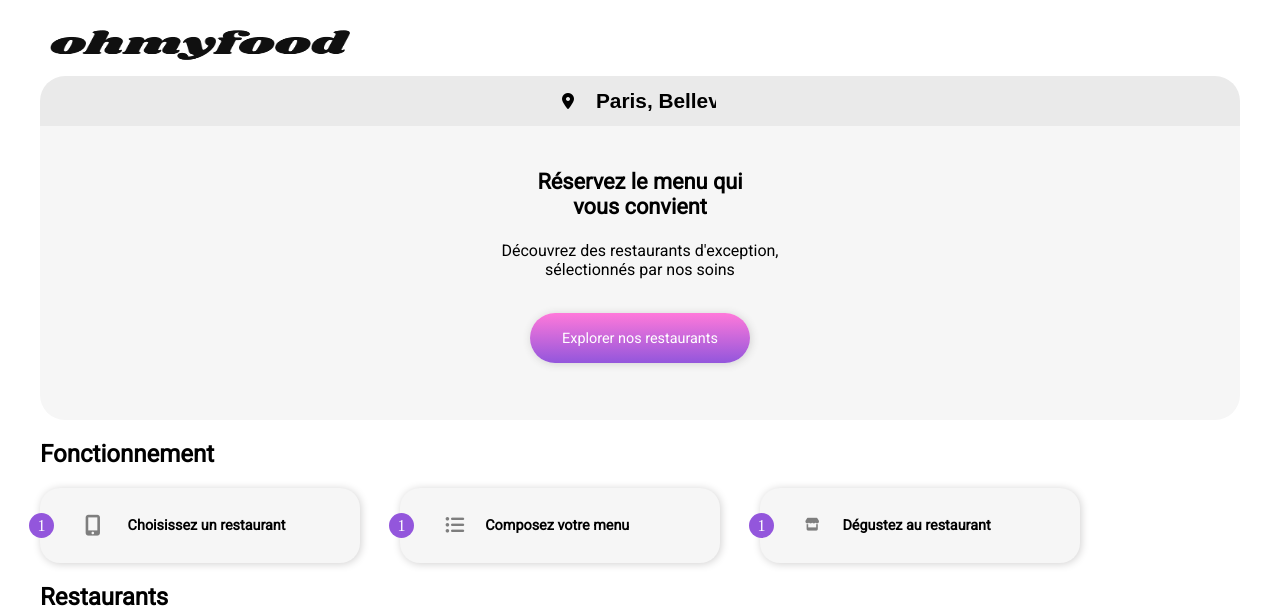
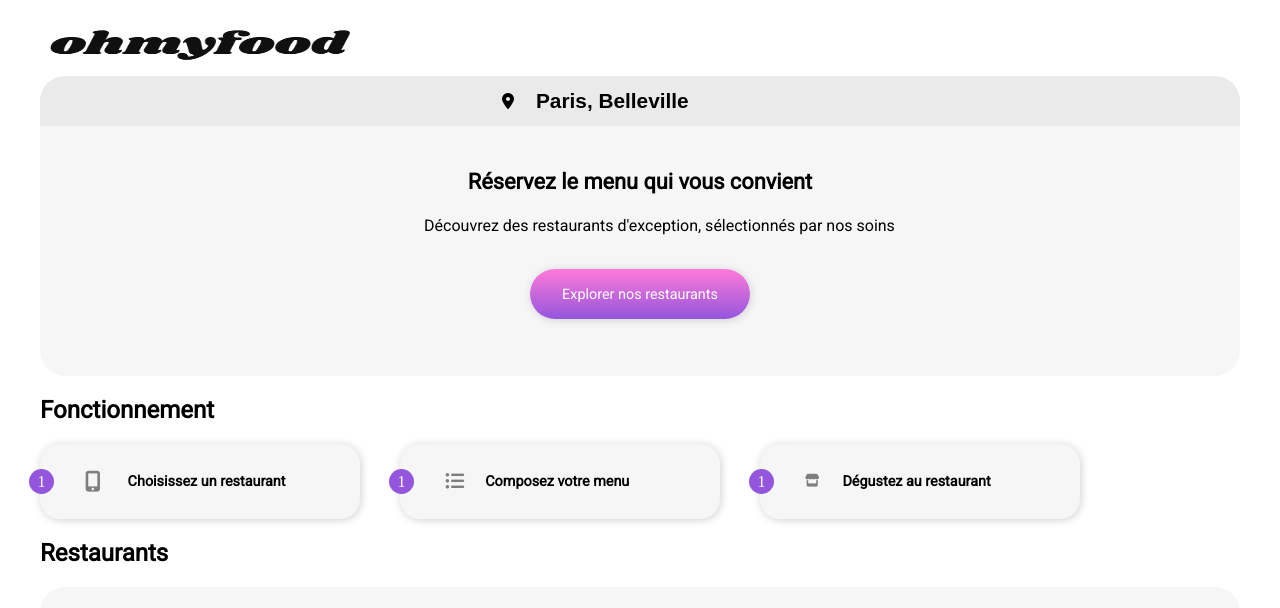
Before and after one commit to YacineFARID/YacineFARID_3_2202201, a website: page index.html in a window 1280 px wide. Shown: the top 608 px of the page. Drawn offline with Linux system fonts and the light colour scheme; a web font is replaced by a local one.

Commit message:
refactoring

```diff
--- a/index.html
+++ b/index.html
@@ -17,26 +17,23 @@
     <div class="loader">
         Bienvenue
     </div>
+
     <header>
         <img src="public/img/ohmyfood.png" alt="logo oh my food" />
     </header>
-    <div class="flex-home-desktop-tablet">
+
+    <form>
         <div class="localisation">
             <i class="fas fa-map-marker-alt"></i>
             <input class="search" type="text" placeholder="Paris, Belleville" />
         </div>
-        <div class="home">
-            <div class="title-part-1">Réservez le menu qui</div>
-            <div class="title-part-2">vous convient</div>
-            <p>Découvrez des restaurants d'exception,</p>
-            <p>sélectionnés par nos soins</p>
+            <h1>Réservez le menu qui vous convient</h1>
+            <p>Découvrez des restaurants d'exception, sélectionnés par nos soins</p>
             <div class="home-btn">
-                    <div class="btn">
-                        <p>Explorer nos restaurants</p>
-                    </div>
+                <input class="btn" type="submit" value="Explorer nos restaurants" />
             </div>
-        </div>
-    </div>
+    </form>
+
     <div class="functioning-filter">
         <h2>Fonctionnement</h2>
         <ol>
--- a/sass/components/_loader.scss
+++ b/sass/components/_loader.scss
@@ -3,14 +3,14 @@
   border: 10px solid #f3f3f3;
   width: 200px;
   height: 200px;
-    border-top: 10px solid #9356DC;
-    border-bottom: 10px solid #FF79DA;
-    border-right: 10px solid #99E2D0;
-    border-left: 10px solid #99E2D0;
+  border-top: 10px solid #9356dc;
+  border-bottom: 10px solid #ff79da;
+  border-right: 10px solid #99e2d0;
+  border-left: 10px solid #99e2d0;
   border-radius: 50%;
-    -webkit-animation: spin 3s linear 5s backwards;
-    -o-animation: spin 3s linear 5s backwards;
-    animation: spin 3s linear 5s backwards;
+  -webkit-animation: spin 1s linear 5s backwards;
+  -o-animation: spin  1s linear 5s backwards;
+  animation: spin 1s linear 5s backwards;
   display: flex;
   align-items: center;
   justify-content: center;
@@ -19,14 +19,13 @@
   opacity: 0;
 
   /* positionnement loader */
-    margin:auto;
-    position:absolute;
-    top:0;
-    left:0;
-    right:0;
-    bottom:0;
+  margin: auto;
+  position: absolute;
+  top: 0;
+  left: 0;
+  right: 0;
+  bottom: 0;
 }
-
 
 /* animation loader */
 @keyframes spin {
@@ -41,7 +40,6 @@
 @-webkit-keyframes spin {
   0% {
     -webkit-transform: rotate(0deg);
-
   }
   100% {
     -webkit-transform: rotate(360deg);
@@ -49,6 +47,4 @@
   }
 }
 .welcome {
-
-
 }
--- a/sass/main.scss
+++ b/sass/main.scss
@@ -1,5 +1,4 @@
 @import "./components/loader";
-@import "./pages/menu";
 
 body {
   width: 100%;
@@ -29,7 +28,7 @@ header img {
   padding-right: 20px;
 }
 .search {
-  width: 40%;
+  width: 50%;
   height: 80%;
   font-size: 1.3rem;
   font-weight: bold;
@@ -41,32 +40,29 @@ header img {
 ::-webkit-input-placeholder {
   color: black;
 }
-.home {
+
+form {
   display: flex;
   flex-direction: column;
+  align-items: center;
   background: #f6f6f6;
 }
-.home .title-part-1 {
+form h1 {
   display: flex;
-  justify-content: center;
+  text-align: center;
+  flex-wrap: wrap;
   font-size: 1.36rem;
   font-weight: bold;
   font-family: roboto;
   margin: 0;
-  padding-top: 43px;
+  padding: 43px 0 22px;
 }
-.home .title-part-2 {
+
+form p {
   display: flex;
   justify-content: center;
-  font-size: 1.36rem;
-  font-weight: bold;
-  font-family: roboto;
-  margin: 0;
-  padding-bottom: 22px;
-}
-.home p {
-  display: flex;
-  justify-content: center;
+  text-align:center;
+  padding: 0 0 34px 39px;
   font-family: roboto;
   font-size: 1rem;
   margin: 0;
@@ -74,25 +70,20 @@ header img {
 .home-btn {
   display: flex;
   justify-content: center;
-  padding-top: 34px;
+  width: 60%;
   padding-bottom: 57px;
 }
 .btn {
-  display: flex;
-  justify-content: center;
-  align-items: center;
-  max-width: 220px;
-  width: 60%;
   height: 50px;
+  border:none;
   border-radius: 50px;
-  background: linear-gradient(#ff79da, #9356dc);
+  color: white;
+  font-size: 0.9rem;
+  font-family:roboto;
+  background: linear-gradient( #ff79da, #9356dc);
   box-shadow: 1px 1px 8px rgb(209, 208, 208);
 }
-.btn p {
-  font-size: 0.9rem;
-  font-family: roboto;
-  color: white;
-}
+
 
 .functioning-filter {
   display: flex;
@@ -284,6 +275,7 @@ footer h2 {
 footer i {
   font-size: 1.25rem;
   color: white;
+  padding-right: 9px;
 }
 .fa-hands-helping {
   font-size: 0.9rem;
@@ -294,13 +286,11 @@ footer p {
   font-size: 1rem;
   color: white;
   margin: 0;
-  padding: 0 0 9px 9px;
+  padding: 0 0 9px 0;
 }
 footer p a {
   color: white;
 }
-
-
 
 @media only screen and (min-width: 768px) {
   header img {
@@ -308,20 +298,20 @@ footer p a {
     width: 300px;
     box-shadow: none;
   }
-  .flex-home-desktop-tablet {
+  form {
     display: flex;
     flex-direction: column;
-    padding: 0 40px;
+    margin: 0 40px;
   }
   .localisation {
     border-radius: 25px 25px 0 0;
     box-shadow: none;
   }
   .search {
-    width: 10%;
+    width: 20%;
   }
-  .home {
-    border-radius: 0 0 25px 25px;
+  form {
+    border-radius: 25px;
   }
 
   .functioning-filter {
@@ -379,3 +369,5 @@ footer p a {
     border-radius: 25px;
   }
 }
+
+@import "./pages/menu";
--- a/sass/pages/_menu.scss
+++ b/sass/pages/_menu.scss
@@ -181,6 +181,19 @@
   justify-content: center;
   padding: 10px 0 60px;
 }
+.btn {
+  max-width: 220px;
+  width: 60%;
+  height: 50px;
+  border:none;
+  border-radius: 50px;
+  color: white;
+  font-size: 0.9rem;
+  font-family:roboto;
+  background: linear-gradient( #ff79da, #9356dc);
+  box-shadow: 1px 1px 8px rgb(209, 208, 208);
+}
+
 @media only screen and (min-width: 768px) {
   /*Page menu*/
 
```
Also changed, not shown: page1.html (+3 -7 lines), public/css/style.css, 1 other file. Lines whose indentation alone changed are shown as unchanged.
